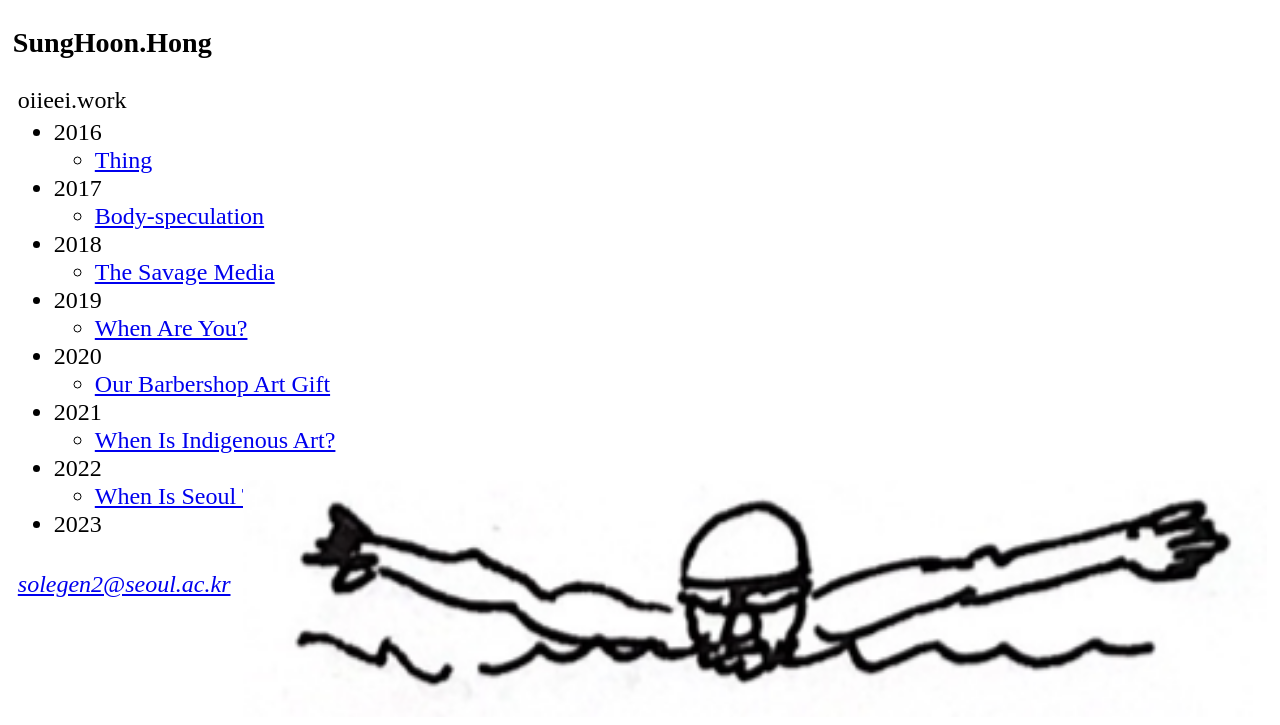
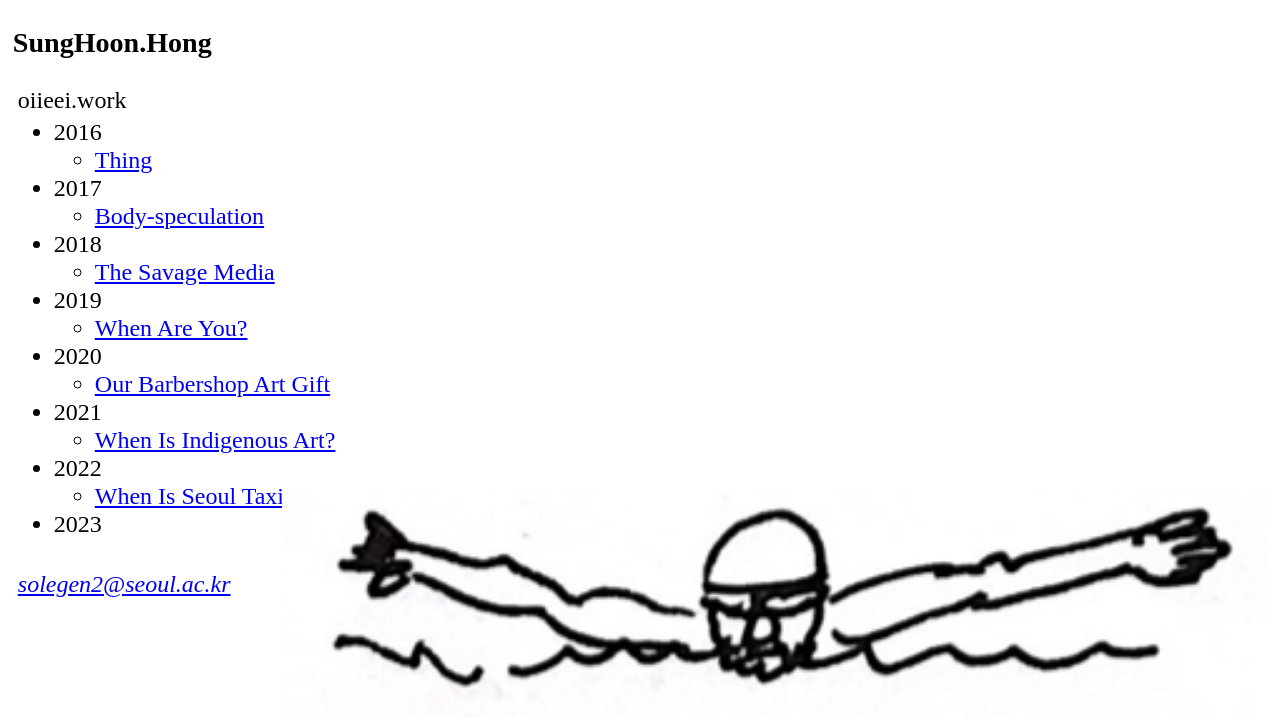
Before and after one commit to soiieei/soiieei.github.io, a plain HTML site: page index.html in a window 1280 px wide. Shown: the part 75-800 px from the top of the page. Drawn offline with Linux system fonts and the light colour scheme.

Commit message:
Update style.css
resetting the width rate of .fix

```diff
--- a/styles/style.css
+++ b/styles/style.css
@@ -25,5 +25,5 @@ img
     position:fixed;
     bottom:1%;
     right:1%;
-    width:80%;
+    width:77%;
 }
```
